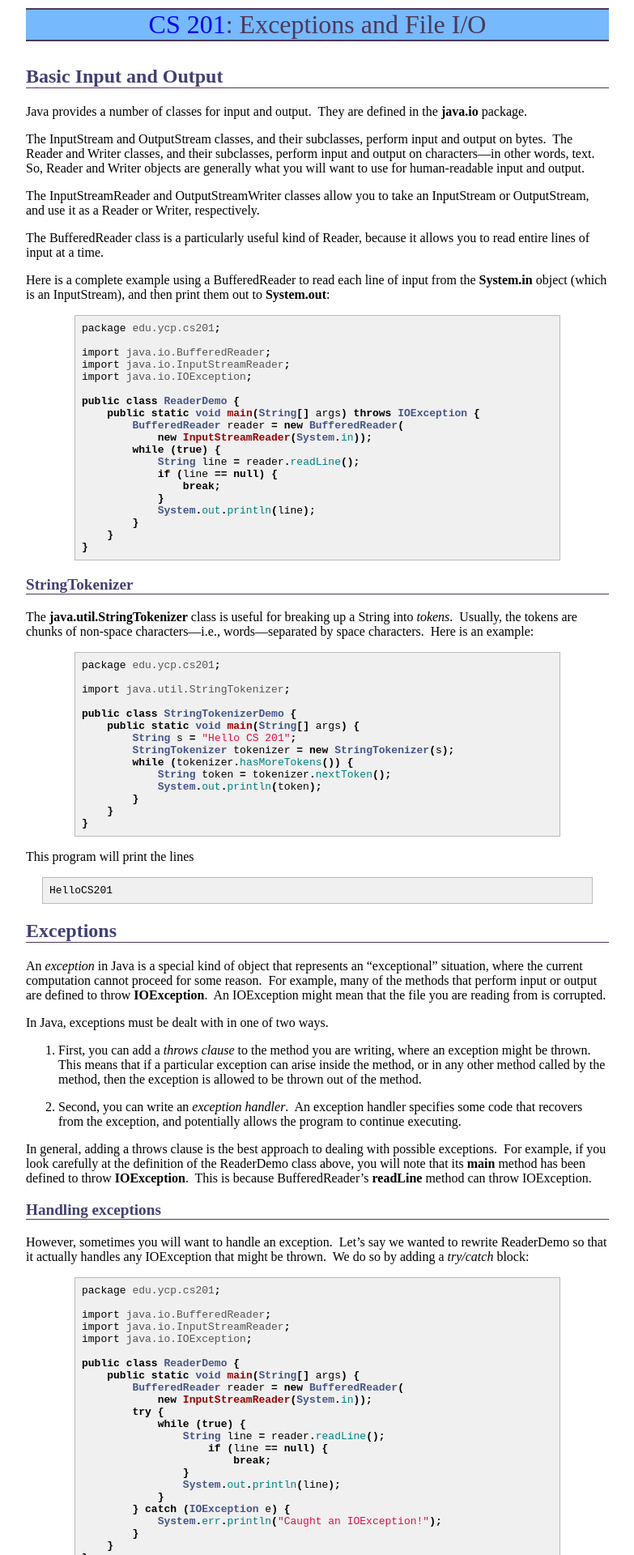
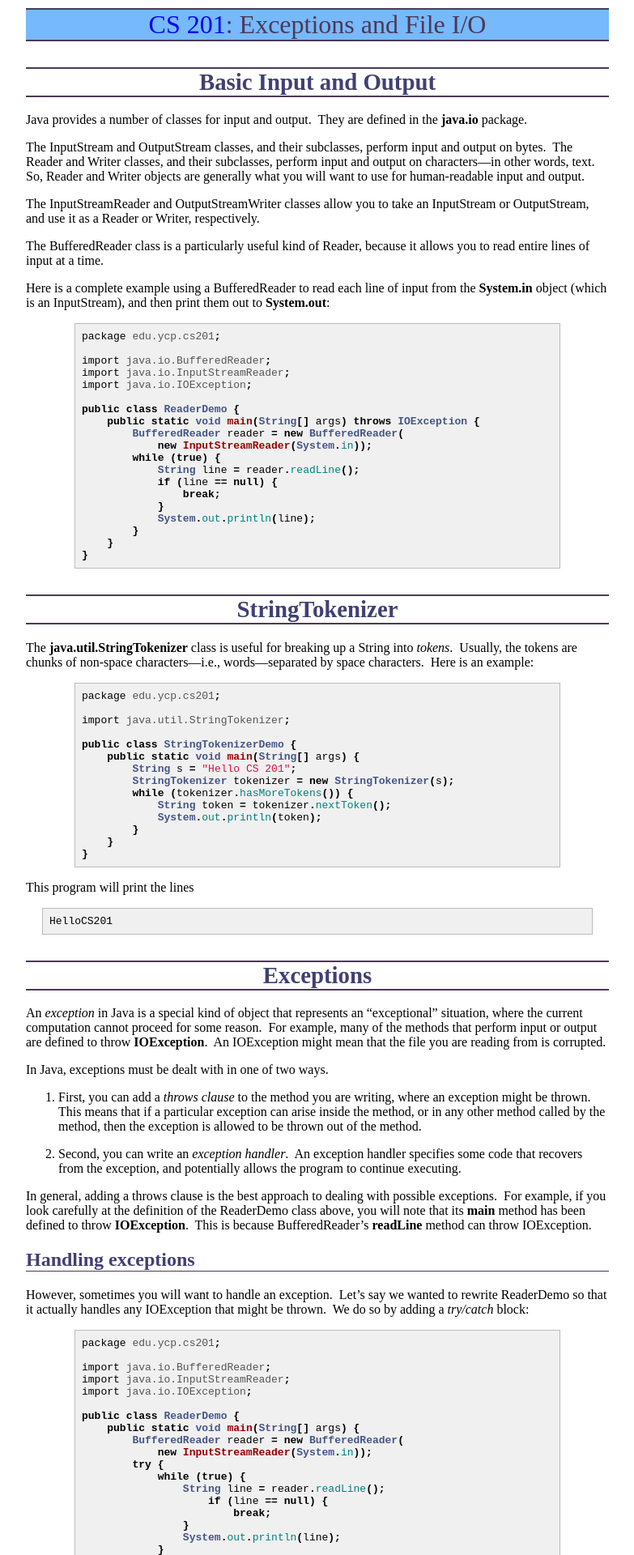
Before and after one commit to ycpcs/cs201-fall2015, a Jekyll site: the page built from notes/exceptionsFileIO.md, in a window 1280 px wide. Shown: the top 1920 px of the page at 81% size, without its empty margins (248-1031 px from the left). Built offline with Jekyll 4.4.1, drawn with Linux system fonts in a browser that asks for light colours; Markdown is read by kramdown in place of the engine named in the settings.

Commit message:
actually restructure headers

```diff
--- a/notes/exceptionsFileIO.md
+++ b/notes/exceptionsFileIO.md
@@ -3,8 +3,7 @@ layout: default
 title: "Exceptions and File I/O"
 ---
 
-Basic Input and Output
-----------------------
+# Basic Input and Output
 
 Java provides a number of classes for input and output.  They are defined in the **java.io** package.
 
@@ -38,7 +37,7 @@ public class ReaderDemo {
 }
 {% endhighlight %}
 
-### StringTokenizer
+# StringTokenizer
 
 The **java.util.StringTokenizer** class is useful for breaking up a String into *tokens*.  Usually, the tokens are chunks of non-space characters---i.e., words---separated by space characters.  Here is an example:
 
@@ -63,8 +62,7 @@ This program will print the lines
 
     HelloCS201
 
-Exceptions
-----------
+# Exceptions
 
 An *exception* in Java is a special kind of object that represents an "exceptional" situation, where the current computation cannot proceed for some reason.  For example, many of the methods that perform input or output are defined to throw **IOException**.  An IOException might mean that the file you are reading from is corrupted.
 
@@ -76,7 +74,7 @@ In Java, exceptions must be dealt with in one of two ways.
 
 In general, adding a throws clause is the best approach to dealing with possible exceptions.  For example, if you look carefully at the definition of the ReaderDemo class above, you will note that its **main** method has been defined to throw **IOException**.  This is because BufferedReader's **readLine** method can throw IOException.
 
-### Handling exceptions
+## Handling exceptions
 
 However, sometimes you will want to handle an exception.  Let's say we wanted to rewrite ReaderDemo so that it actually handles any IOException that might be thrown.  We do so by adding a *try/catch* block:
 
@@ -120,11 +118,11 @@ try {
 
 Multiple catch blocks can be added to catch whatever types of exceptions are thrown by the code in the *try* block.
 
-### Finally
+## Finally
 
 Finally blocks may be used in addition to or in place of catch blocks (but in any case, the finally block must come *after* any catch blocks).  The code in a finally block is *always* executed following the execution of the *try* block, even if an exception is thrown from the try block.  Finally blocks are often used to run *cleanup* code.
 
-### The call stack
+## The call stack
 
 In order to understand what happens when an exception is thrown we first need to fully examine how method calls are handled when the program is executed.  Each call to a method creates a new *stack frame*; the stack frame holds the values of each local variable in the method, as well as the location in the code where the method was called from.
 
@@ -167,7 +165,7 @@ The colored boxes with rounded corners are stack frames.  The reason the call s
 
 Try tracing through the diagram to convince yourself that the arrows representing method calls and returns correctly represent the way the program will execute.  A method call creates a new stack frame and starts executing the called method within that stack frame.  A method return leaves the current stack frame and returns to the location just after the place where the method was called originally, within the context of the previous stack frame.
 
-### Exception Classes
+## Exception Classes
 
 In Java, an *exception* is an ordinary object that is *thrown* when an error prevents the program from continuing.  Exceptions are ordinary Java objects that are subclasses of the **java.lang.Throwable** class.  The following inheritance diagram shows how the various exception classes are organized:
 
@@ -179,7 +177,7 @@ In Java, an *exception* is an ordinary object that is *thrown* when an error pre
 
 **Exception**, and all of its subclasses (except **RuntimeException** and its subclasses) represent errors that are generally recoverable.  These exceptions are known as *checked exceptions* because in order for these exceptions to be thrown from a method, the method must declare them.  (We will see what that means shortly.)  One of the most common checked exceptions is **IOException**, which can occur when opening or closing a file, or reading or writing data using a stream, reader, or writer object.
 
-### How Exceptions Work
+## How Exceptions Work
 
 There are three general ways that an exception can be thrown in some block of code:
 
@@ -267,8 +265,7 @@ Here is the control flow diagram showing the execution of the revised program:
 
 When the exception is thrown out of the **add** method, it then thrown back to the **f** method.  However, **f** does not handle the exception either, and it is thrown out of **f** as well.  The **main** method does handle the exception.  Note that the exception caused some of the code in each method not to be executed (shown in gray).
 
-More Advanced I/O
------------------
+# More Advanced I/O
 
 Once you understand exceptions, you will have no trouble doing input and output in Java.
 
@@ -314,8 +311,7 @@ while (scanner.hasNextInt()) {
 }
 {% endhighlight %}
 
-Making sure a file is closed
-----------------------------
+## Making sure a file is closed
 
 It is good practice to make sure that a file is closed when you are done with it.  However, because of exceptions, this can be somewhat tricky to do.  The code that uses a **FileInputStream** may complete successfully, or it may be terminated by an exception, but in either case, we would like to make sure that the file is closed.
 
```
